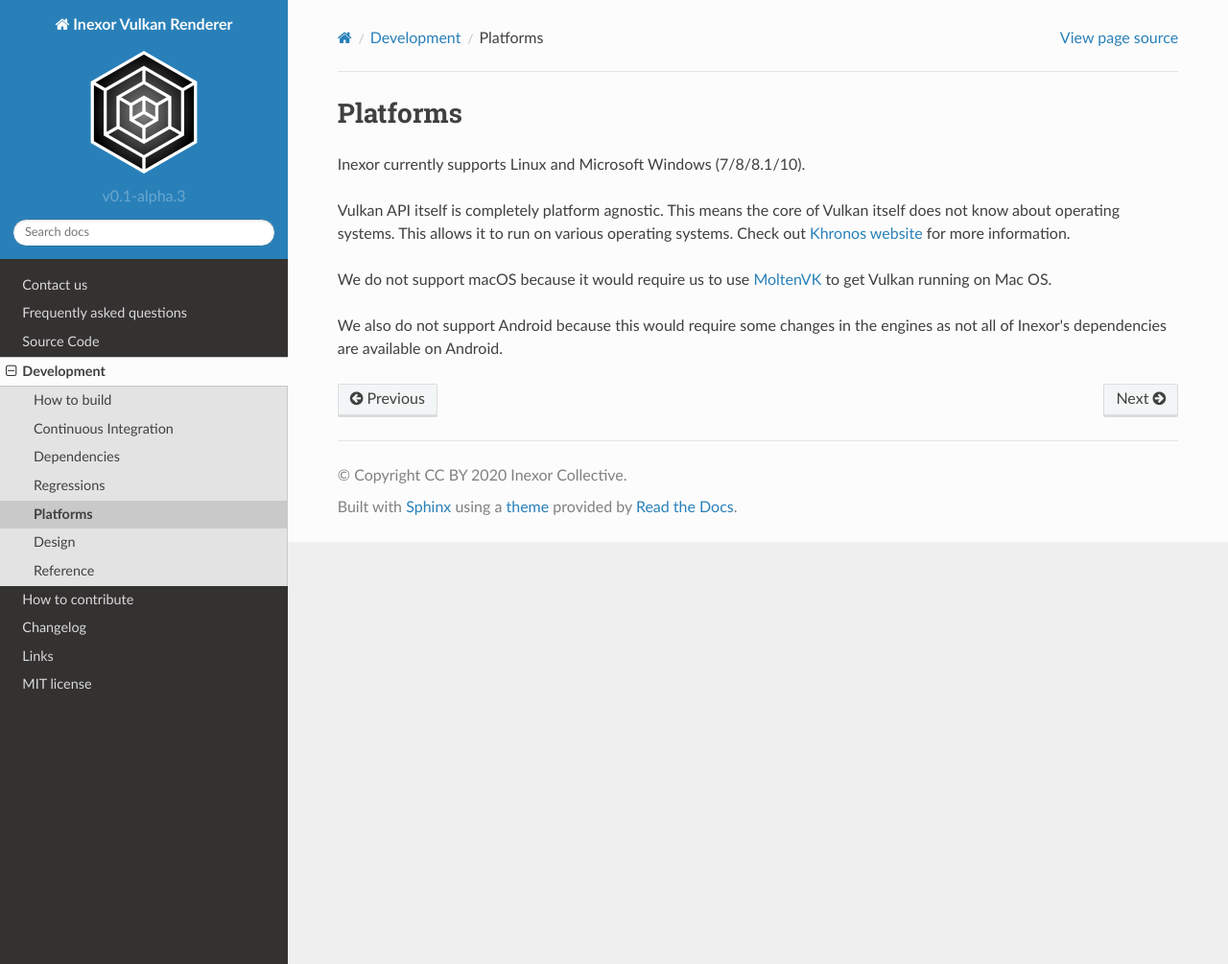
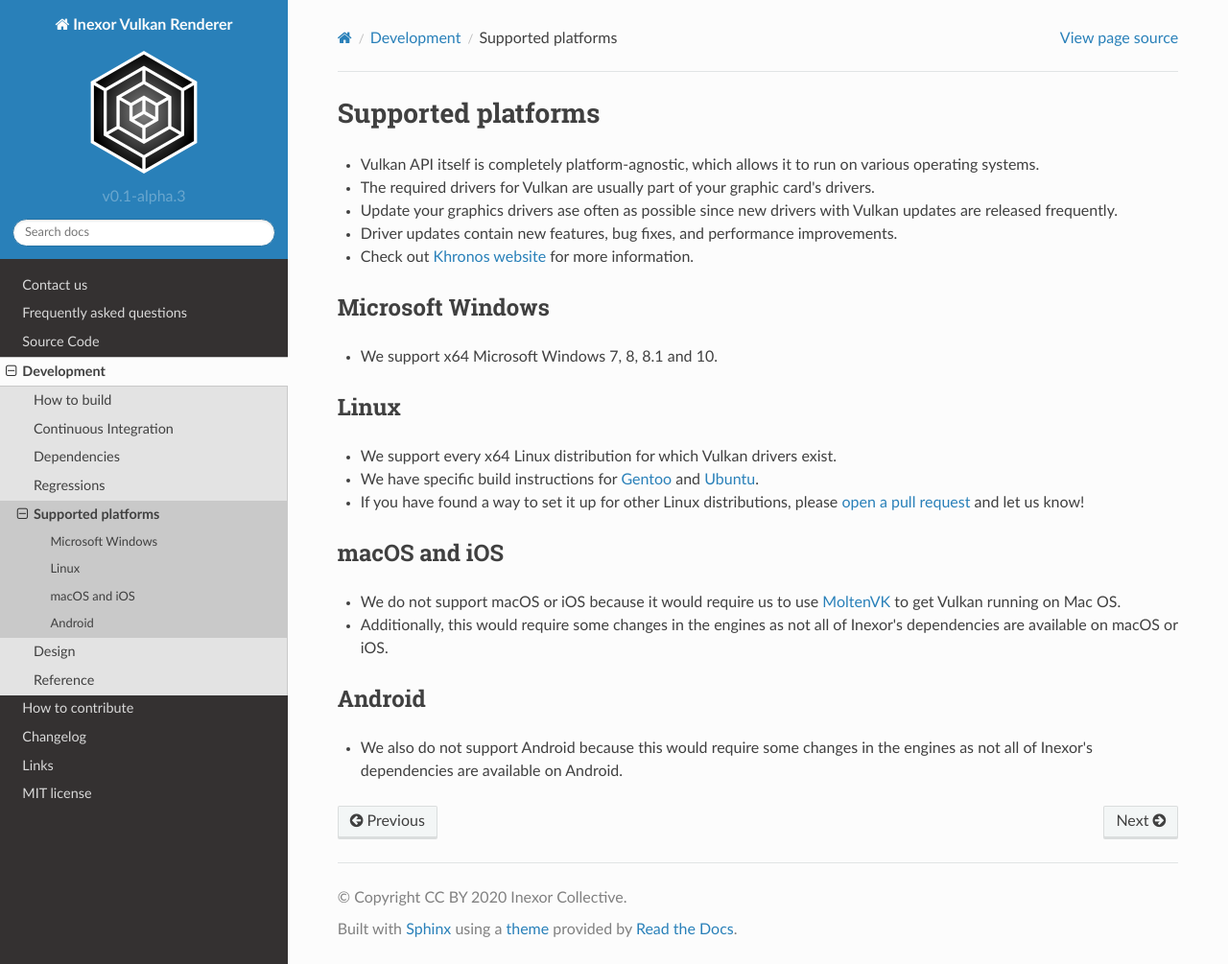
Before and after one commit to inexorgame/vulkan-renderer, a Sphinx documentation site: the page built from documentation/source/development/platforms.rst, in a window 1280 px wide and 1005 px high. Shown: the whole window at 96% size. Built offline with Sphinx 7.4.7 and the Read the Docs theme 2.0.0, drawn with Linux system fonts in a browser that asks for light colours; pages that are not in the unit, such as notebooks, are missing from menus.

Commit message:
[wiki] Added page about supported platforms.
Signed-off-by: Johannes <johannesschneider@outlook.com>

```diff
--- a/documentation/source/development/platforms.rst
+++ b/documentation/source/development/platforms.rst
@@ -1,10 +1,31 @@
-Platforms
-=========
+Supported platforms
+===================
 
-Inexor currently supports Linux and Microsoft Windows (7/8/8.1/10).
+- Vulkan API itself is completely platform-agnostic, which allows it to run on various operating systems.
+- The required drivers for Vulkan are usually part of your graphic card's drivers.
+- Update your graphics drivers ase often as possible since new drivers with Vulkan updates are released frequently.
+- Driver updates contain new features, bug fixes, and performance improvements.
+- Check out `Khronos website <https://www.khronos.org/vulkan/>`__ for more information.
 
-Vulkan API itself is completely platform agnostic. This means the core of Vulkan itself does not know about operating systems. This allows it to run on various operating systems. Check out `Khronos website <https://www.khronos.org/vulkan/>`__ for more information.
+Microsoft Windows
+-----------------
 
-We do not support macOS because it would require us to use `MoltenVK <https://github.com/KhronosGroup/MoltenVK>`__ to get Vulkan running on Mac OS.
+- We support x64 Microsoft Windows 7, 8, 8.1 and 10.
 
-We also do not support Android because this would require some changes in the engines as not all of Inexor's dependencies are available on Android.
+Linux
+------
+
+- We support every x64 Linux distribution for which Vulkan drivers exist.
+- We have specific build instructions for `Gentoo <https://www.gentoo.org/>`__ and `Ubuntu <https://ubuntu.com/download>`__.
+- If you have found a way to set it up for other Linux distributions, please `open a pull request <https://github.com/inexorgame/vulkan-renderer/pulls>`__ and let us know!
+
+macOS and iOS
+-------------
+
+- We do not support macOS or iOS because it would require us to use `MoltenVK <https://github.com/KhronosGroup/MoltenVK>`__ to get Vulkan running on Mac OS.
+- Additionally, this would require some changes in the engines as not all of Inexor's dependencies are available on macOS or iOS.
+
+Android
+-------
+
+- We also do not support Android because this would require some changes in the engines as not all of Inexor's dependencies are available on Android.
```
